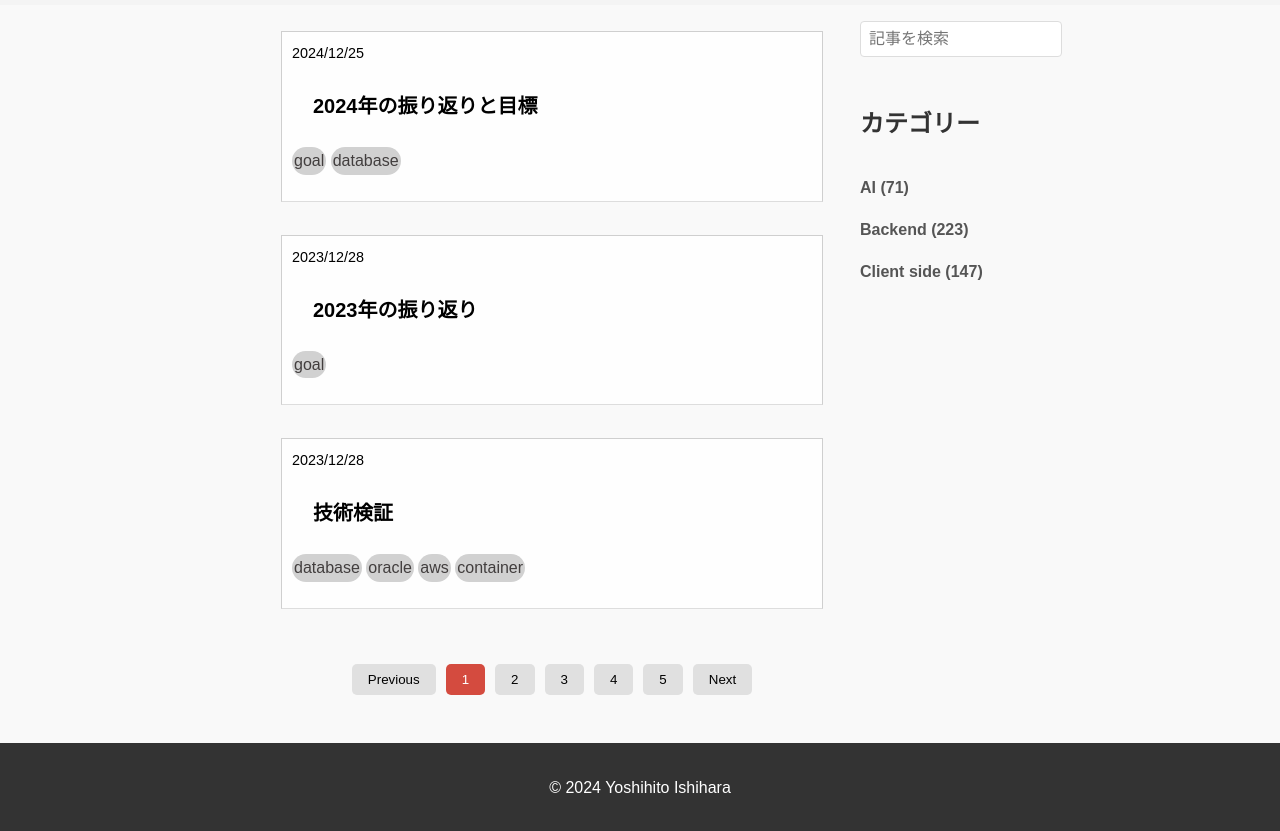
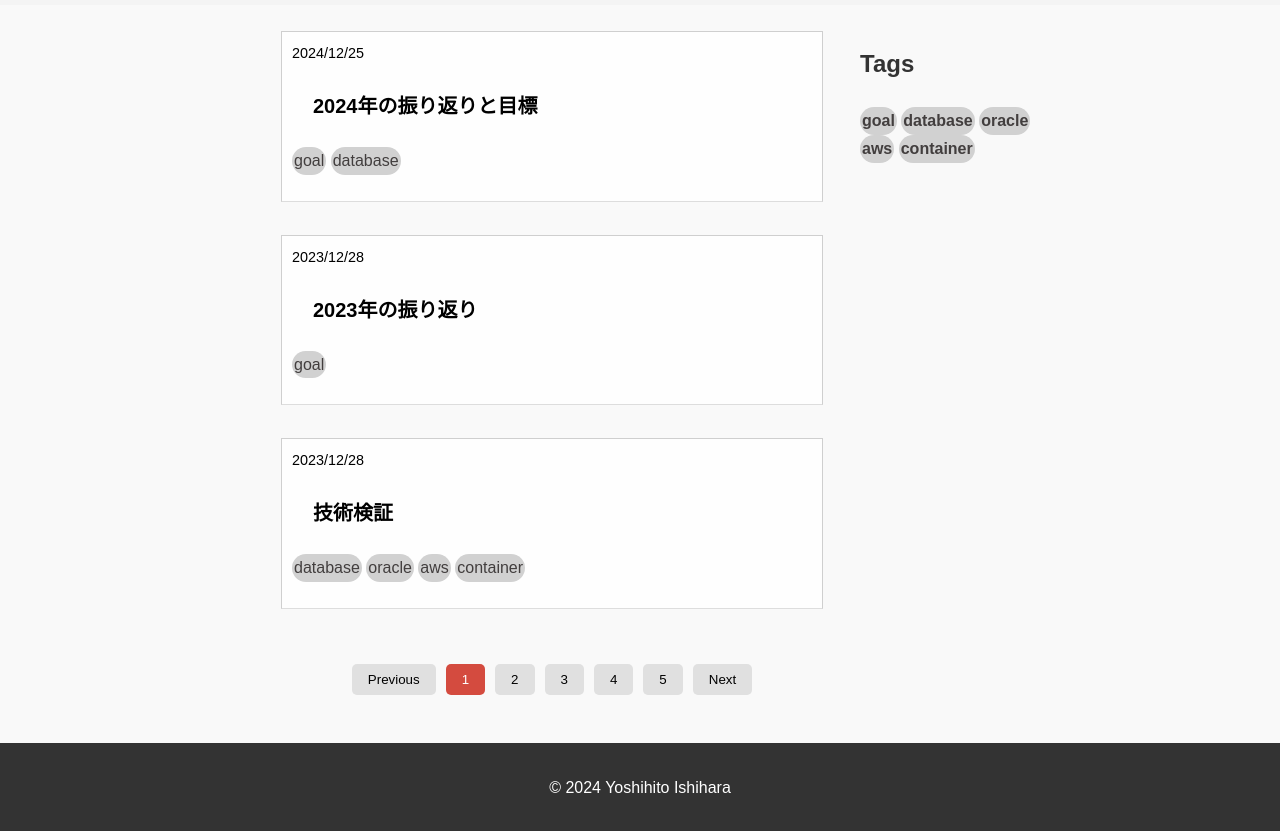
Before and after one commit to yoshihito0930/my-blog, an Astro site: page /blog in a window 1280 px wide. Shown: the part 51-882 px from the top of the page. Built offline with nearby package versions, Linux system fonts and the light colour scheme; Astro itself is replaced by a stand-in of ours.

Commit message:
サイドバーの実装を修正

```diff
--- a/src/pages/blog.astro
+++ b/src/pages/blog.astro
@@ -4,16 +4,10 @@ import { getCollection, getEntry } from 'astro:content';
 import BaseLayout from '../layouts/BaseLayout.astro';
 import BlogCard from '../components/BlogCard.astro';
 import { postsDefaultSortFunc } from "../content/utils";
+import Tag from "../components/Tag.astro"
 
-// 仮データ
-const allPosts = (await getCollection("posts")).sort(postsDefaultSortFunc);
-
-const categories = [
-  { name: 'AI', count: 71 },
-  { name: 'Backend', count: 223 },
-  { name: 'Client side', count: 147 },
-];
-
+const allPosts = await getCollection("posts");
+const tags = [...new Set(allPosts.map((post) => post.data.tags).flat())];
 const currentPage = 1;
 const totalPages = 5;
 ---
@@ -35,14 +29,11 @@ const totalPages = 5;
 
     <!-- サイドバー -->
     <aside class="sidebar">
-      <div class="search-bar">
-        <input type="text" placeholder="記事を検索" />
-      </div>
       <div class="categories">
-        <h3>カテゴリー</h3>
+        <h3>Tags</h3>
         <ul>
-          {categories.map(category => (
-            <li><a href="#">{category.name} ({category.count})</a></li>
+          {tags.map(tag => (
+            <Tag name={tag} href={`/tags/${tag}`} focused={false} />
           ))}
         </ul>
       </div>
```
